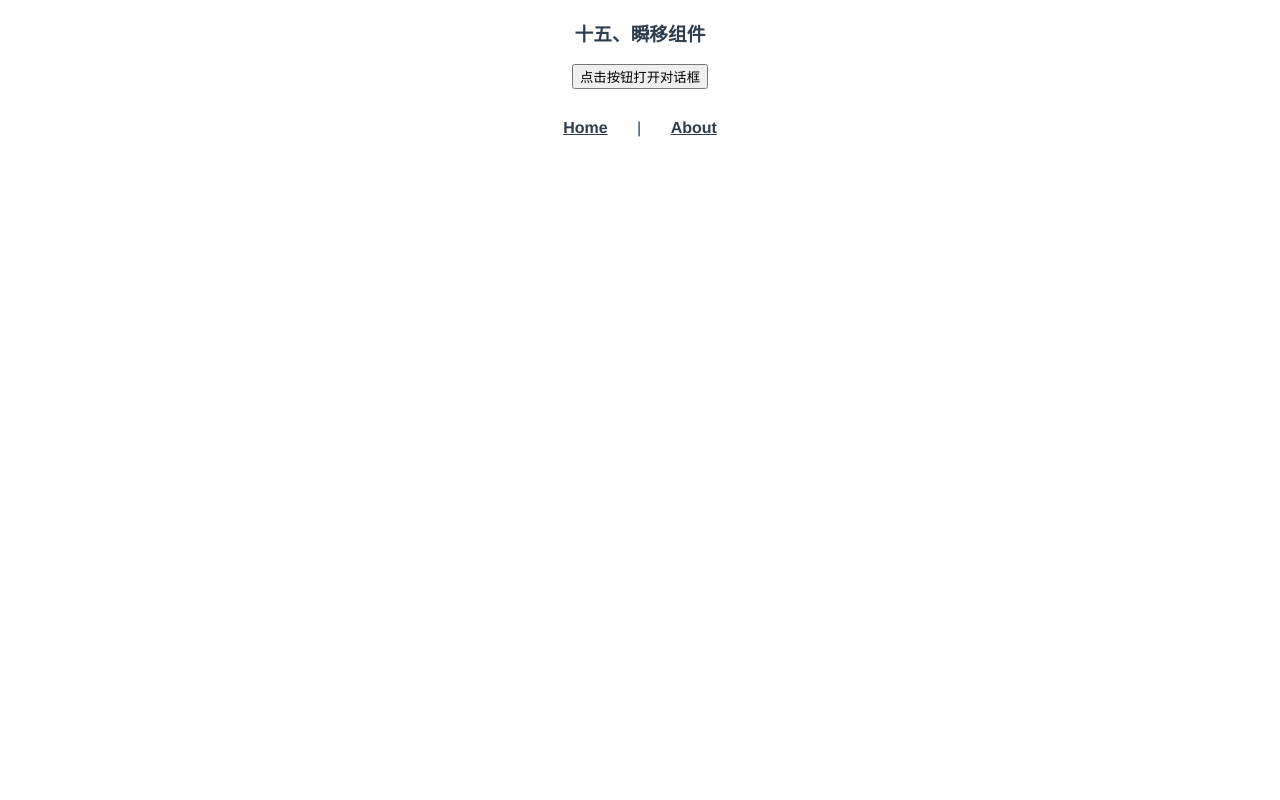
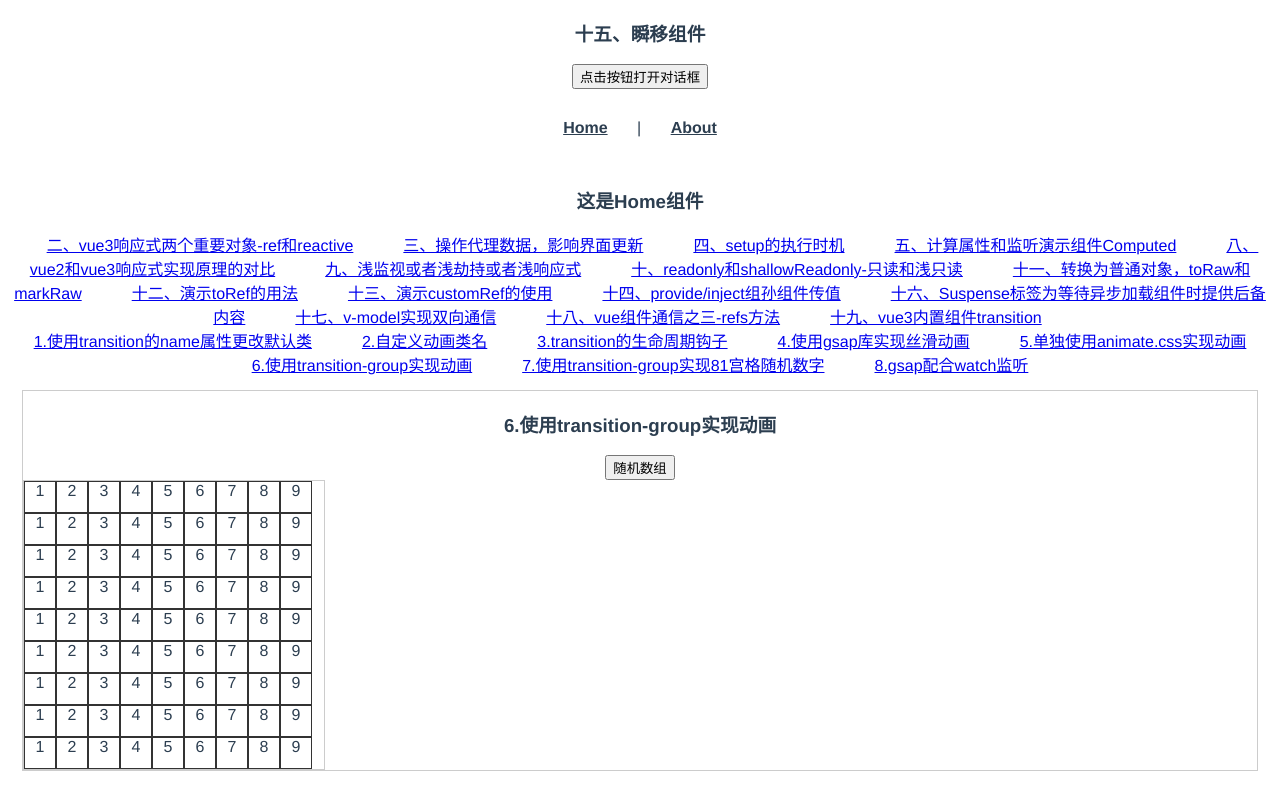
Before and after one commit to bcygsws/vue3_learn, a Vue app: page /#/home/transition/random_num in a window 1280 px wide. Built offline with nearby package versions, Linux system fonts and the light colour scheme.

Commit message:
:art: transition和transition-group过渡

```diff
--- a/package.json
+++ b/package.json
@@ -12,6 +12,7 @@
     "axios": "^0.26.1",
     "core-js": "^3.6.5",
     "gsap": "^3.10.4",
+    "lodash": "^4.17.21",
     "vue": "^3.2.20",
     "vue-class-component": "^8.0.0-0",
     "vue-router": "^4.0.0-0",
--- /dev/null
+++ b/src/components/transition/GSAPWatch.vue
@@ -0,0 +1,101 @@
+<template>
+  <div class="main">
+    <h3>7.使用gsap和watch监听</h3>
+    <input type="text" v-model="curNum" placeholder="请输入一个整数" />
+    <!-- 数值.toFixed(n)保留n位小数，四舍五入 -->
+    <!-- parseInt(只能前面就是数字的字符) -->
+    输入数字改变过度效果:
+    {{ tweenedNumber ? parseInt(tweenedNumber).toFixed(0) : '' }}<br />
+  </div>
+</template>
+
+<script lang="ts">
+/**
+ *
+ * @ 使用 animate.css插件，实现左侧进入，右侧画出的动画
+ *
+ * cnpm i animate.css --save
+ *
+ * 主要是通过添加类名来实现
+ * lodash插件的使用：
+ * 注意：
+ * 1.引用lodash时，需要在在 shims-vue.d.ts 文件夹下添加 declare module 'lodash'
+ * 2.结合lodash官网，https://www.lodashjs.com/ ，使用他的属性和方法
+ *
+ *
+ *
+ */
+import { defineComponent, reactive, watch, toRefs } from 'vue';
+// 引入gsap
+import gsap from 'gsap';
+type Num = {
+  curNum: string;
+  tweenedNumber: string;
+};
+export default defineComponent({
+  name: 'RandomNum',
+  setup() {
+    const num = reactive<Num>({
+      curNum: '',
+      tweenedNumber: ''
+    });
+    // num 数字状态num的过渡
+    // curNum 输入框监听的值
+    // tweenedNumber 状态过度的值，数字的抖动值
+    // curNum影响 tweenedNumber
+    watch(
+      () => num.curNum,
+      (newV) => {
+        console.log('newV', newV);
+        // 输入非数字时，弹出警告
+        // 正整数的正则表达式
+        // 一、程序严谨
+        // const reg = /^(0|[1-9][0-9]*)$/;
+        // if (!reg.test(newV)) {
+        //   alert('你输入的是非数字');
+        // } else {
+        //   gsap.to(num, {
+        //     duration: 1,
+        //     tweenedNumber: newV
+        //   });
+        // }
+        gsap.to(num, {
+          duration: 1,
+          tweenedNumber: newV
+        });
+      }
+    );
+    return {
+      ...toRefs(num)
+    };
+  }
+});
+</script>
+<style scoped lang="less">
+.main {
+  flex: 1;
+  margin: 14px;
+  border: 1px solid #ccc;
+  overflow: auto;
+  .random {
+    /* property name | duration | timing function | delay */
+    transition: all 1s ease;
+  }
+  .wraps {
+    display: flex;
+    flex-wrap: wrap;
+    /* word-break 属性，默认值为normal;规定自动换行的处理方法:normal:使用浏览器的默认换行，break-all
+    允许在单词内换行；keep-all允许在连字符或半角空格处换行 */
+    word-break: break-all;
+    border: 1px solid #ccc;
+    width: calc(30px * 10);
+    .item {
+      border: 1px solid #333;
+      width: 30px;
+      height: 30px;
+      text-align: center;
+      font-size: 20;
+    }
+  }
+}
+</style>
--- /dev/null
+++ b/src/components/transition/RandomNum.vue
@@ -0,0 +1,89 @@
+<template>
+  <div class="main">
+    <h3>6.使用transition-group实现动画</h3>
+    <!-- lodash的shuffle([1,2,3,4]) 创建了一个打乱了的数组，可能是[2,3,4,1] -->
+    <button @click="random">随机数组</button>
+    <!-- tag属性可以，设置包裹的标签，多加一层 -->
+    <!-- <transition-group tag="selection"> -->
+    <!-- move-class过渡的类名 -->
+    <transition-group move-class="random" tag="div" class="wraps">
+      <div class="item" v-for="item in list" :key="item.id">
+        {{ item.num }}
+      </div>
+    </transition-group>
+  </div>
+</template>
+
+<script lang="ts">
+/**
+ *
+ * @ 使用 animate.css插件，实现左侧进入，右侧画出的动画
+ *
+ * cnpm i animate.css --save
+ *
+ * 主要是通过添加类名来实现
+ * lodash插件的使用：
+ * 注意：
+ * 1.引用lodash时，需要在在 shims-vue.d.ts 文件夹下添加 declare module 'lodash'
+ * 2.结合lodash官网，https://www.lodashjs.com/ ，使用他的属性和方法
+ *
+ *
+ *
+ */
+import { defineComponent, ref } from 'vue';
+// 引入动画插件
+import 'animate.css';
+// 引入lodash插件
+import lodash from 'lodash';
+export default defineComponent({
+  name: 'RandomNum',
+  setup() {
+    const list = ref(
+      Array.apply(null, { length: 81 } as number[]).map((item, index) => {
+        return {
+          id: index,
+          // 周期性拿到1,2,3，……9
+          num: (index % 9) + 1
+        };
+      })
+    );
+    console.log(list);
+    const random = () => {
+      // shuffle将传入的数组内元素变换位置
+      list.value = lodash.shuffle(list.value);
+    };
+    return {
+      random,
+      list
+    };
+  }
+});
+</script>
+<style scoped lang="less">
+.main {
+  flex: 1;
+  margin: 14px;
+  border: 1px solid #ccc;
+  overflow: auto;
+  .random {
+    /* property name | duration | timing function | delay */
+    transition: all 1s ease;
+  }
+  .wraps {
+    display: flex;
+    flex-wrap: wrap;
+    /* word-break 属性，默认值为normal;规定自动换行的处理方法:normal:使用浏览器的默认换行，break-all
+    允许在单词内换行；keep-all允许在连字符或半角空格处换行 */
+    word-break: break-all;
+    border: 1px solid #ccc;
+    width: calc(30px * 10);
+    .item {
+      border: 1px solid #333;
+      width: 30px;
+      height: 30px;
+      text-align: center;
+      font-size: 20;
+    }
+  }
+}
+</style>
--- a/src/components/transition/SomeWay.vue
+++ b/src/components/transition/SomeWay.vue
@@ -19,6 +19,12 @@
     <router-link to="/home/transition/tr_group"
       >6.使用transition-group实现动画</router-link
     >
+    <router-link to="/home/transition/random_num"
+      >7.使用transition-group实现81宫格随机数字</router-link
+    >
+    <router-link to="/home/transition/gsap_watch"
+      >8.gsap配合watch监听</router-link
+    >
     <router-view></router-view>
   </div>
 </template>
--- a/src/components/transition/TransitionGroup.vue
+++ b/src/components/transition/TransitionGroup.vue
@@ -57,7 +57,7 @@ export default defineComponent({
   flex: 1;
   margin: 8.454rpx;
   border: 0.604rpx solid #ccc;
-  overflow: auto;
+  overflow: hidden;
   .wraps {
     display: flex;
     flex-wrap: wrap;
--- a/src/components/transition/UsingGSAP.vue
+++ b/src/components/transition/UsingGSAP.vue
@@ -19,6 +19,9 @@
  * @ 使用gsap + animate.css插件，实现丝滑动画 读作吉塞普
  * cnpm i gsap --save
  * cnpm i animate.css --save
+ *
+ * gsap除了可以设置过渡效果外，还能设置一个reactive对象的过渡效果，
+ * 在GSAPWatch中监听了num(定义的一个reactive对象)
  *
  *
  *
--- a/src/shims-vue.d.ts
+++ b/src/shims-vue.d.ts
@@ -4,3 +4,4 @@ declare module '*.vue' {
   const component: DefineComponent<{}, {}, any>
   export default component
 }
+declare module 'lodash'
```
Also changed, not shown: src/router/index.ts (+10 -0 lines), 1 other file (tests, documents, lock files or other folders).
